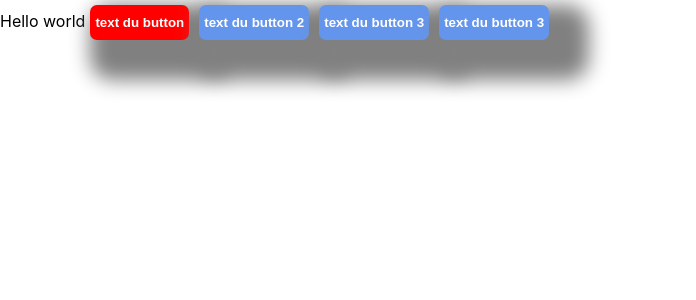
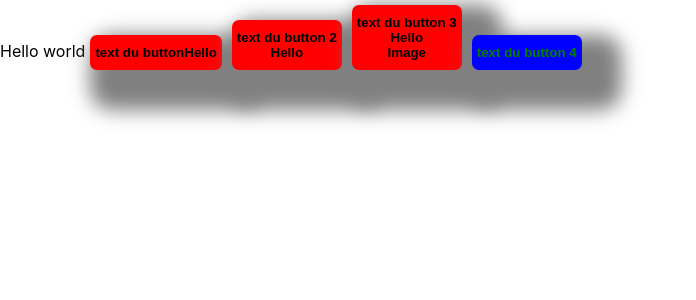
Before and after one commit to DIXNEUFBaptiste/react-formation-template, a React (Create React App) app: page / in a window 1280 px wide. Shown: the top 300 px of the page, without its empty margins (0-696 px from the left). Built offline with nearby package versions, Linux system fonts and the light colour scheme.

Commit message:
format code

```diff
--- a/src/App/App.tsx
+++ b/src/App/App.tsx
@@ -1,18 +1,30 @@
-import React from 'react';
-import './App.css';
-import Button from './components/Button/Button';
-
+import React from "react";
+import "./App.css";
+import Button from "./components/Button/Button";
 
 function App() {
   return (
     <div className="App">
       Hello world
-      <Button text="text du button" bgcolor="red" eventClicked={(arg : any) => {
-         console.log(arg);
-      }}/>
-      <Button text="text du button 2"/>
-      <Button text="text du button 3"/>
-      <Button text="text du button 3"/>
+      <Button
+        text="text du button"
+        bgcolor="red"
+        eventClicked={(arg: any) => {
+          console.log(arg);
+        }}
+      >
+        Hello
+      </Button>
+      <Button text="text du button 2">
+        <div>Hello</div>
+      </Button>
+      <Button text="text du button 3">
+        <div>Hello</div>
+        <div>Image</div>
+      </Button>
+      <Button bgcolor="blue" color="green" text="text du button 4">
+        {" "}
+      </Button>
     </div>
   );
 }
--- a/src/App/components/Button/Button.js
+++ b/src/App/components/Button/Button.js
@@ -1,31 +1,41 @@
 import React from "react";
-import style from './Button.module.css';
-import PropTypes from 'prop-types';
+import style from "./Button.module.css";
+import PropTypes from "prop-types";
 
 function Button(props) {
   console.log(props);
   //const textAdded = props.text+'Hello'
   return (
-        <button onClick={(evt) => {
-            props.eventClicked("Hello")
+    <button
+      onClick={(evt) => {
+        props.eventClicked("Hello");
       }}
       className={style.Button}
-        style={ {backgroundColor:props.bgcolor}}>
+      style={{ backgroundColor: props.bgcolor, color: props.color }}
+      type={props.type}
+    >
       {props.text}
+      {props.children}
     </button>
   );
 }
 
-Button.propTypes={
+Button.propTypes = {
   text: PropTypes.string.isRequired,
   eventClicked: PropTypes.func.isRequired,
-    bgcolor : PropTypes.string
-}
+  bgcolor: PropTypes.string.isRequired,
+  color: PropTypes.string.isRequired,
+  children: PropTypes.any.isRequired,
+  type: PropTypes.string.isRequired,
+};
 
-Button.defaultProps={
-    eventClicked: () =>{
-        console.error('Function undefined')
-    }
-}
+Button.defaultProps = {
+  eventClicked: () => {
+    console.error("Function undefined");
+  },
+  bgcolor: "red",
+  color: "black",
+  type: "button",
+};
 
 export default Button;
```
Lines whose indentation alone changed are shown as unchanged.
